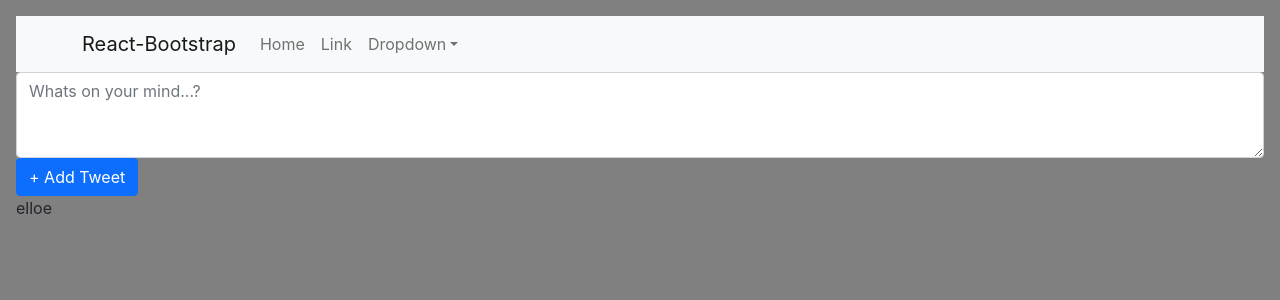
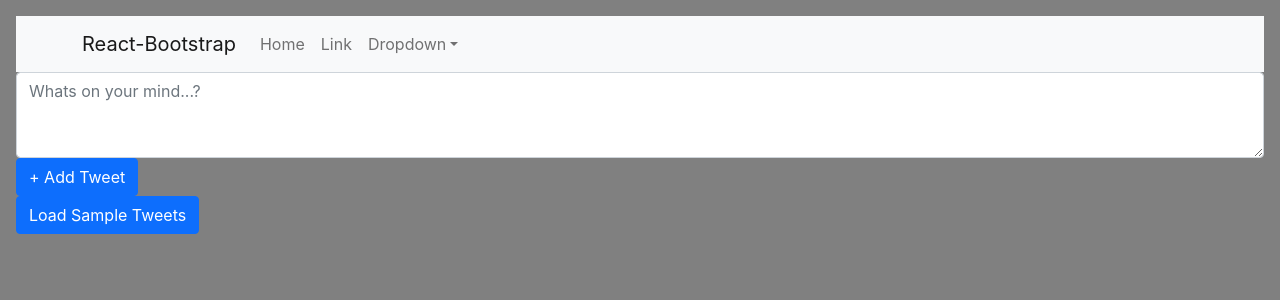
Before and after one commit to GRANDMAC96/twitter_app, a React (Create React App) app: page / in a window 1280 px wide. Shown: the top 300 px of the page. Built offline with nearby package versions, Linux system fonts and the light colour scheme.

Commit message:
tweet properties passed via app to tweetdashboard and then to tweet.js component via props

```diff
--- a/src/components/TweetDashboard.js
+++ b/src/components/TweetDashboard.js
@@ -1,11 +1,22 @@
 import React from 'react';
+import Button from 'react-bootstrap/Button';
+import Tweet from './Tweet';
+
 
 class TweetDashboard extends React.Component {
     render() {
         return (
             <div>
-                elloe
+                {Object.keys(this.props.tweets).map(key => (
+                    <Tweet
+                        key={key}
+                        index={key}
+                        tweet={this.props.tweets[key]}
+                    />
+                ))}
+                <Button onClick={this.props.loadSampleTweets}>Load Sample Tweets</Button>
             </div>
+
         );
     }
 }
```
